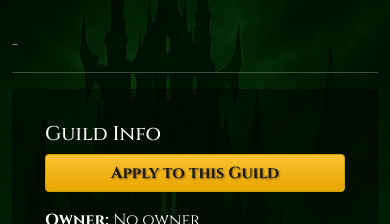
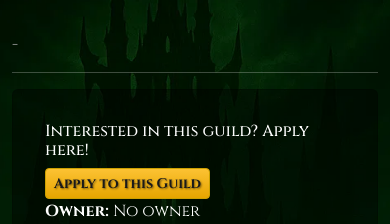
Before and after one commit to mathiase4/wow-guild-recruitment, a Django app: template templates/guilds/guild_detail.html in a window 390 px wide. Shown: the part 56-280 px from the top of the page. Run offline with Django 4.2, Linux system fonts and the light colour scheme; the template is opened without the code that fills it, so the values that code supplies are empty.

Commit message:
changed the size of the apply to this guild button to btn-sm

```diff
--- a/templates/guilds/application_form.html
+++ b/templates/guilds/application_form.html
@@ -2,8 +2,8 @@
 {% load crispy_forms_tags %}
 
 {% block content %}
-<div class="row justify-content-center">
-    <div class="col-md-6">
+<div class="row">
+    <div class="col-md-6 offset-md-3">
         <div class="card guild-card">
             <div class="card-body">
                 <h2 class="card-title">Apply to: {{ guild.name }}</h2>
--- a/templates/guilds/guild_detail.html
+++ b/templates/guilds/guild_detail.html
@@ -16,8 +16,8 @@
     <div class="col-md-4">
         <div class="card guild-card">
             <div class="card-body">
-                <h5 class="card-title">Guild Info</h5>
-                <a href="{% url 'application_create' guild_id=guild.id %}" class="btn btn-warning w-100 mb-3">Apply to this Guild</a>
+                <h6 class="card-title">Interested in this guild? Apply here!</h6>
+                <a href="{% url 'application_create' guild_id=guild.id %}" class="btn btn-warning btn-sm">Apply to this Guild</a>
                 <p>
 <strong>Owner:</strong>
 {% if guild.owner %}
```
